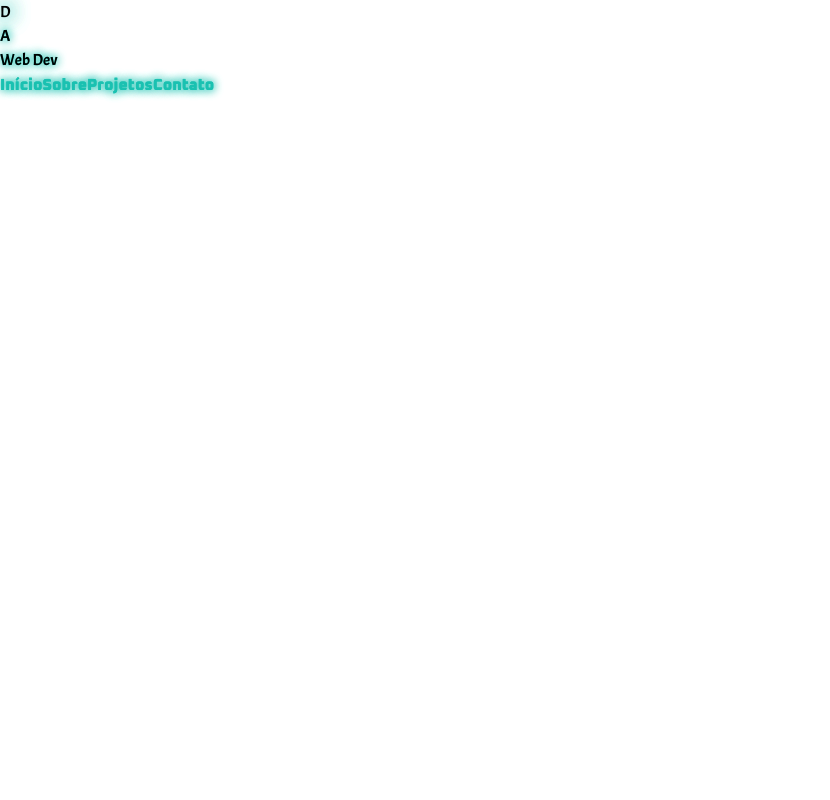
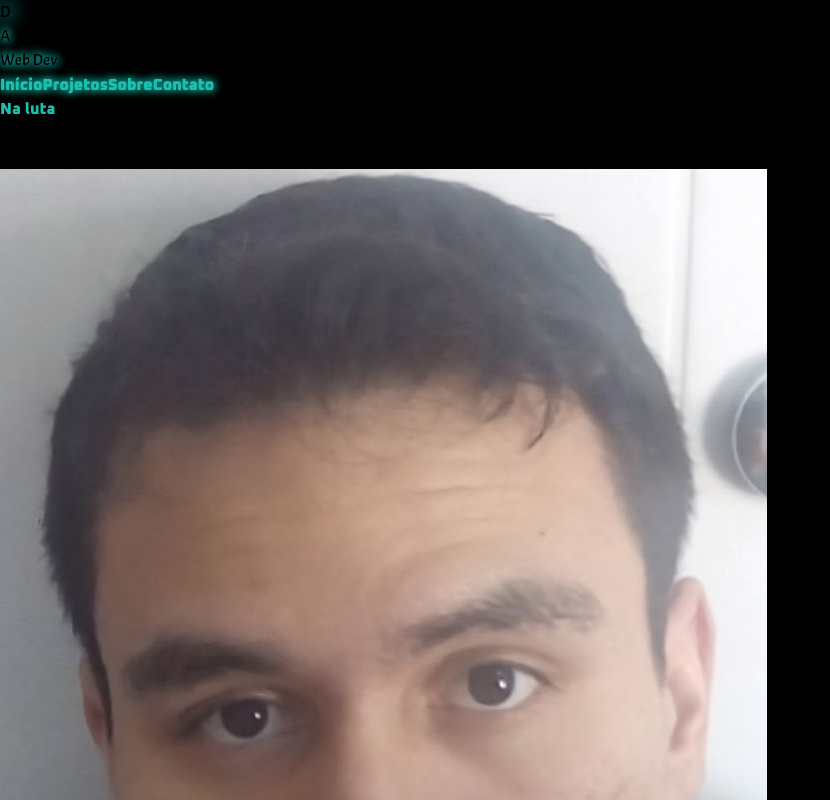
Before and after one commit to Dian-New-Dev/port-folio, a React (Vite) app: page / in a window 1280 px wide. Shown: the top 800 px of the page, without its empty margins (0-830 px from the left). Built offline with nearby package versions, Linux system fonts and the light colour scheme.

Commit message:
hero feito

```diff
--- a/src/App.tsx
+++ b/src/App.tsx
@@ -1,6 +1,7 @@
 import React from "react";
 import Header from "./components/Header";
 import Teste from "./components/Teste";
+import Hero from "./components/Hero";
 
 const App: React.FC = () => {
 
@@ -10,6 +11,8 @@ const App: React.FC = () => {
         <div id="outer-wrapper" className="w-screen h-screen bg-black">
             {!teste && <Header />}
 
+            {!teste && <Hero />}
+
             {teste && <Teste />}
         </div>
     );
--- /dev/null
+++ b/src/components/Hero.tsx
@@ -0,0 +1,30 @@
+import React from "react";
+
+const Hero: React.FC = () => {
+    return (
+        <div id="hero" className="text-white p-12 mt-64 w-full">
+            <div className="flex gap-4 w-full items-center">
+                <div className="flex flex-col gap-8 w-[60%]" id="hero-texto">
+                    <h4 className="mb-[-5px]">Na luta</h4>
+                    <h1 className="text-5xl">
+                        Desenvolvedor Web, Programador, Aprendiz
+                    </h1>
+
+                    <div className="border border-[#1ac1b1]/50 w-[15%]"></div>
+
+                    <p>Bem-vindo ao meu portfolio. Lhe
+                        apresento em meros minutos um panorama de meus projetos,
+                        um pouco sobre mim e meus dados de contato.
+                    </p>
+                </div>
+
+                <div id="foto" className="relative w-[30%]">
+                    <img className="relative opacity-0 z-10 w-full h-full" src={`./assets/images/me.jpg`} alt="Foto minha, estilizada com um filtro de cor verde-claro." />
+                    <div className="absolute z-0 top-0 left-0 bg-blend-hero rounded-lg sombra-hero w-full h-full"></div>
+                </div>
+            </div>
+        </div>
+    );
+}
+
+export default Hero;
--- a/src/components/TopbarPadrao.tsx
+++ b/src/components/TopbarPadrao.tsx
@@ -7,11 +7,12 @@ const TopbarPadrao: React.FC = () => {
             <div className="w-[40%]  flex items-start" id="logo">
                 <Logo />
             </div>
+
             <div className="w-[60%] text-white flex justify-between " id="nav">
-                <a className="neon" href="">Início</a>
-                <a className="neon" href="">Sobre</a>
-                <a className="neon" href="">Projetos</a>
-                <a className="neon" href="">Contato</a>
+                <a className="neon" href="#A">Início</a>
+                <a className="neon" href="#B">Projetos</a>
+                <a className="neon" href="#C">Sobre</a>
+                <a className="neon" href="#D">Contato</a>
             </div>
         </div>
     );
--- a/src/index.css
+++ b/src/index.css
@@ -6,6 +6,10 @@
     min-width: 0;
     box-sizing: border-box;
 
+}
+
+html {
+    background-color: black;
 }
 
 .bg-gradiente {
@@ -19,10 +23,19 @@
     font-style: normal;
 }
 
-a {
+a, h4 {
     font-family: "Oxanium", sans-serif;
     color: #1ac1b1;
     font-weight: 900;
+}
+
+h1 {
+    font-family: "Roboto Condensed", serif;
+}
+
+p {
+    font-family: "Roboto", serif;
+
 }
 
 .neon {
@@ -36,3 +49,15 @@ a {
                  0 0 20px #1ac1b1, /* Larger glow */
                  0 0 20px #1ac1b1; /* Even larger glow */
 }
+
+.bg-blend-hero {
+    background-image: url('./assets/images/me.jpg');
+    background-size: cover;
+    background-color: #1ac1b1;
+    background-blend-mode: multiply;
+    background-repeat: no-repeat;
+}
+
+.sombra-hero {
+    box-shadow: 15px 15px 30px 5px #1ac1b1;
+}
--- a/src/main.tsx
+++ b/src/main.tsx
@@ -10,7 +10,10 @@ import './index.css'
 
 ReactDOM.createRoot(document.getElementById('root')!).render(
     <React.StrictMode>
-        <App />
+        <div className='bg-black'>
+            <App />
+        </div>
+
     </React.StrictMode>
 
 )
```
Also changed, not shown: public/assets/images/me.jpg (added), public/assets/images/me.png (added).
